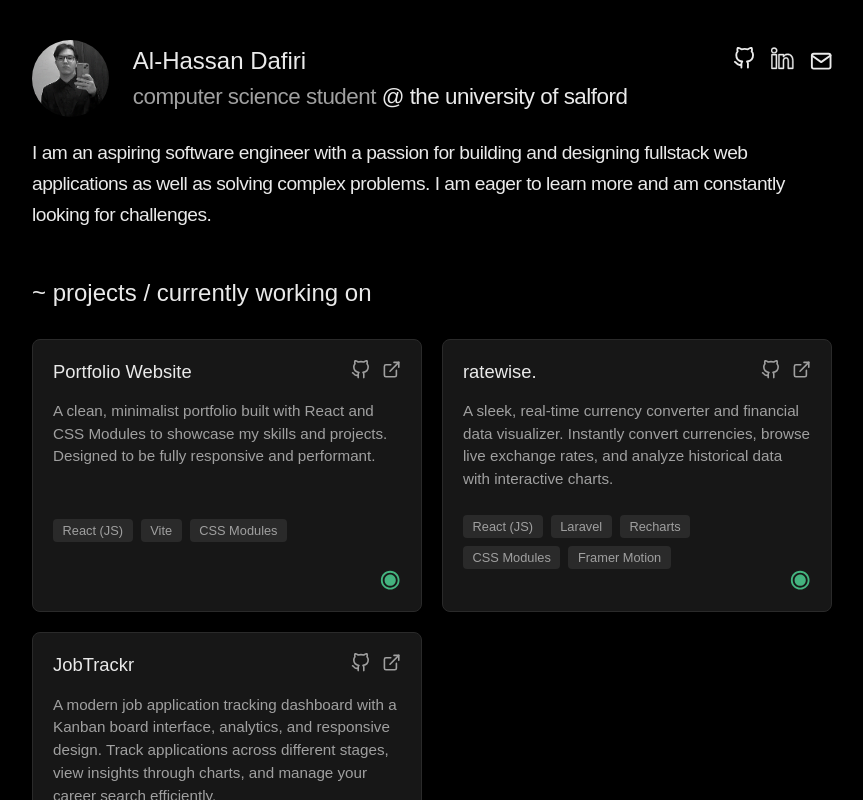
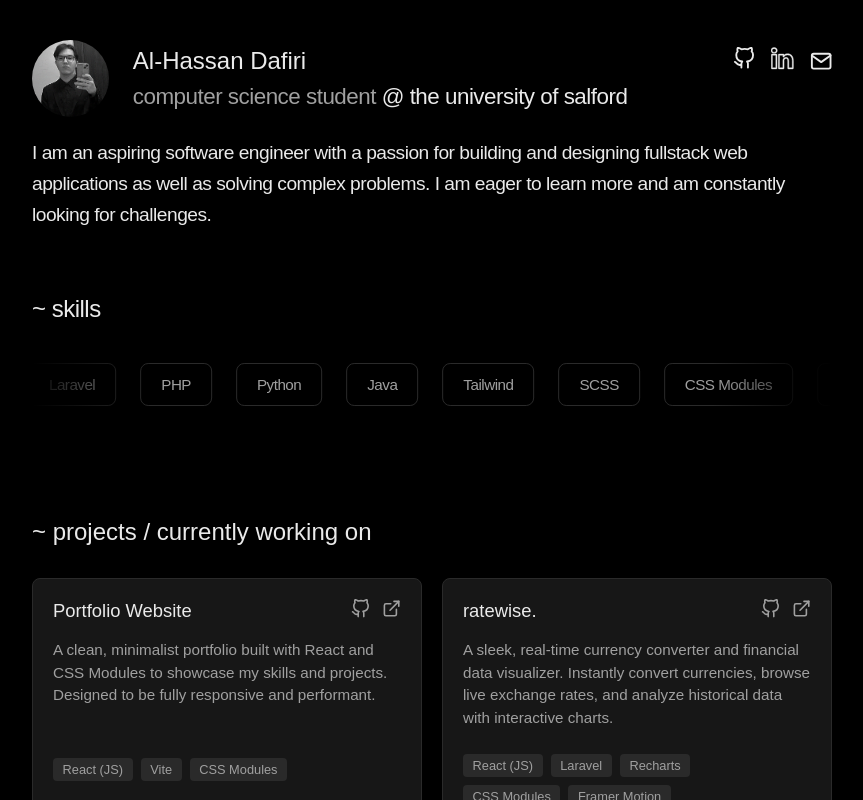
Before and after one commit to alhassandafiri/dafiri-dev, a React (Vite) app: page / in a window 1280 px wide. Shown: the top 800 px of the page, without its empty margins (208-1071 px from the left). Built offline with nearby package versions, Linux system fonts and the light colour scheme; a web font is replaced by a local one.

Commit message:
add Skills section with carousel and update JobTrackr description

```diff
--- a/src/App.jsx
+++ b/src/App.jsx
@@ -3,12 +3,14 @@ import Footer from "./components/common/sections/Footer";
 import Header from "./components/common/sections/Header";
 import Projects from "./components/common/sections/Projects";
 import Timeline from "./components/common/sections/Timeline";
+import Skills from "./components/common/sections/Skills";
 
 function App() {
   return (
     <>
       <Header />
       <About />
+      <Skills />
       <Projects />
       <Timeline />
       <Footer />
--- /dev/null
+++ b/src/assets/styles/Skills.module.scss
@@ -0,0 +1,90 @@
+@import './breakpoints';
+
+.skillsSection {
+  display: flex;
+  flex-direction: column;
+  justify-content: center;
+  align-items: center;
+  padding: 3rem 0;
+  background-color: #000;
+}
+
+.skillsContent {
+  width: 90%;
+  max-width: 800px;
+  text-align: left;
+}
+
+.skillsTitle {
+  margin: 0 0 2.5rem 0;
+  padding: 0;
+  font-size: 1.5rem;
+  font-weight: 450;
+  color: #EAEAEA;
+  letter-spacing: -0.5px;
+}
+
+.carouselContainer {
+  width: 100%;
+  overflow: hidden;
+  position: relative;
+  mask: linear-gradient(to right, transparent 0%, black 15%, black 85%, transparent 100%);
+  -webkit-mask: linear-gradient(to right, transparent 0%, black 15%, black 85%, transparent 100%);
+}
+
+.carouselTrack {
+  display: flex;
+  animation: scroll 30s linear infinite;
+  width: max-content;
+}
+
+.skillItem {
+  display: flex;
+  align-items: center;
+  justify-content: center;
+  margin: 0 0.75rem;
+  padding: 0.75rem 1.25rem;
+
+  background: transparent;
+  border: 1px solid #2a2a2a;
+  border-radius: 8px;
+
+  white-space: nowrap;
+  transition: all 0.3s ease;
+
+  &:hover {
+    transform: translateY(-3px);
+    border-color: #FFFFFF;
+
+    .skillName {
+      color: #FFFFFF;
+    }
+  }
+}
+
+.skillName {
+  color: #a0a0a0;
+  font-weight: 500;
+  font-size: 0.95rem;
+  letter-spacing: -0.5px;
+  transition: color 0.3s ease;
+}
+
+@keyframes scroll {
+  0% {
+    transform: translateX(0);
+  }
+  100% {
+    transform: translateX(-50%);
+  }
+}
+
+@include respond-to('md') {
+  .skillsSection {
+    padding: 4rem 0;
+  }
+
+  .skillsContent {
+    width: 80%;
+  }
+}
--- /dev/null
+++ b/src/components/common/sections/Skills.jsx
@@ -0,0 +1,42 @@
+// src/components/common/sections/Skills.jsx
+
+import styles from '../../../assets/styles/Skills.module.scss';
+
+const Skills = () => {
+  const skills = [
+    'JavaScript',
+    'React.js',
+    'Laravel',
+    'PHP',
+    'Python',
+    'Java',
+    'Tailwind',
+    'SCSS',
+    'CSS Modules',
+    'PostgreSQL',
+    'SQL',
+    'Git'
+
+  ];
+
+  const duplicatedSkills = [...skills, ...skills];
+
+  return (
+    <section className={styles.skillsSection}>
+      <div className={styles.skillsContent}>
+        <h2 className={styles.skillsTitle}>~ skills</h2>
+        <div className={styles.carouselContainer}>
+          <div className={styles.carouselTrack}>
+            {duplicatedSkills.map((skill, index) => (
+              <div key={index} className={styles.skillItem}>
+                <span className={styles.skillName}>{skill}</span>
+              </div>
+            ))}
+          </div>
+        </div>
+      </div>
+    </section>
+  );
+};
+
+export default Skills;
--- a/src/data/data.js
+++ b/src/data/data.js
@@ -18,7 +18,7 @@ export const projectsData = [
 },
 {
   title: 'JobTrackr',
-  description: 'A modern job application tracking dashboard with a Kanban board interface, analytics, and responsive design. Track applications across different stages, view insights through charts, and manage your career search efficiently.',
+  description: 'A modern job application tracking dashboard with a Kanban board interface and analytics. Track applications across different stages and view insights through charts.',
   technologies: ['React (JS)', 'Tailwind CSS', 'Laravel', 'PostgreSQL', 'Chart.js', 'React DnD'],
   githubLink: 'https://github.com/alhassandafiri/jobtrackr',
   liveLink: 'http://localhost:5173/',
```
